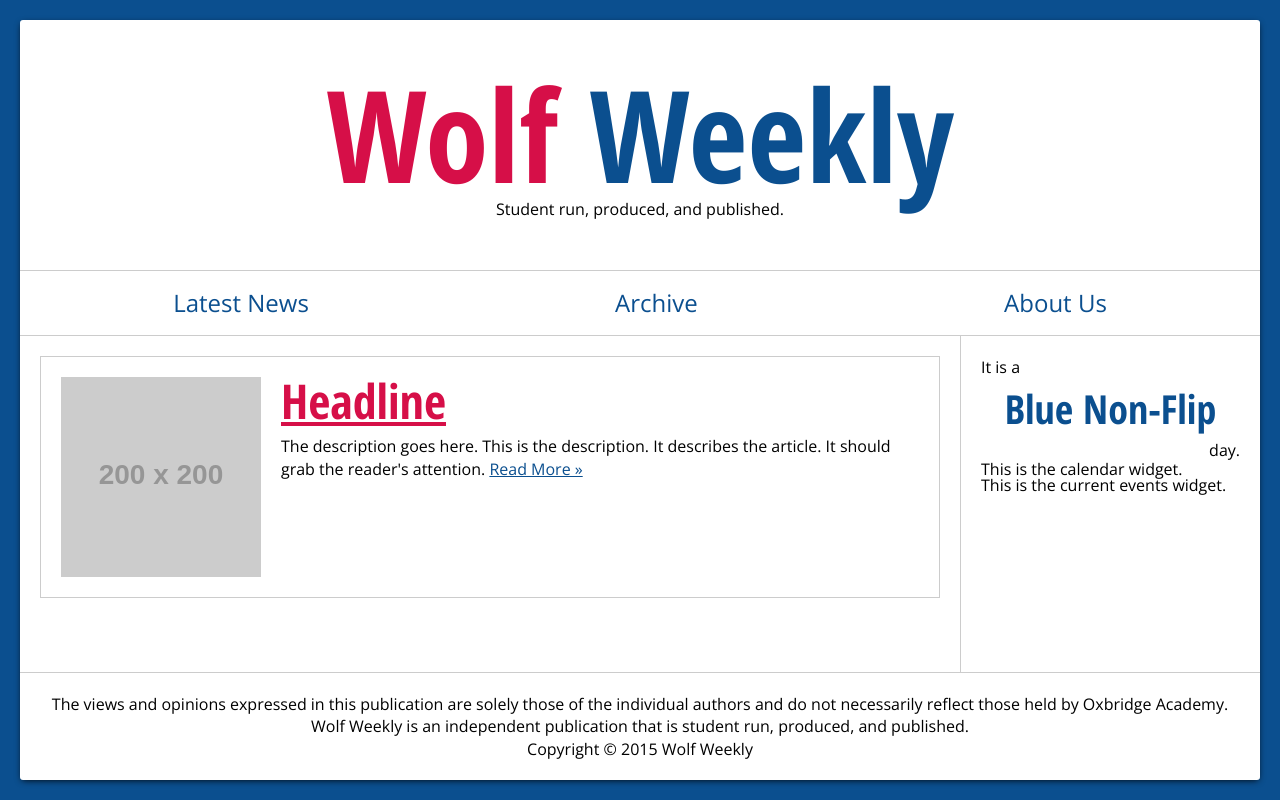
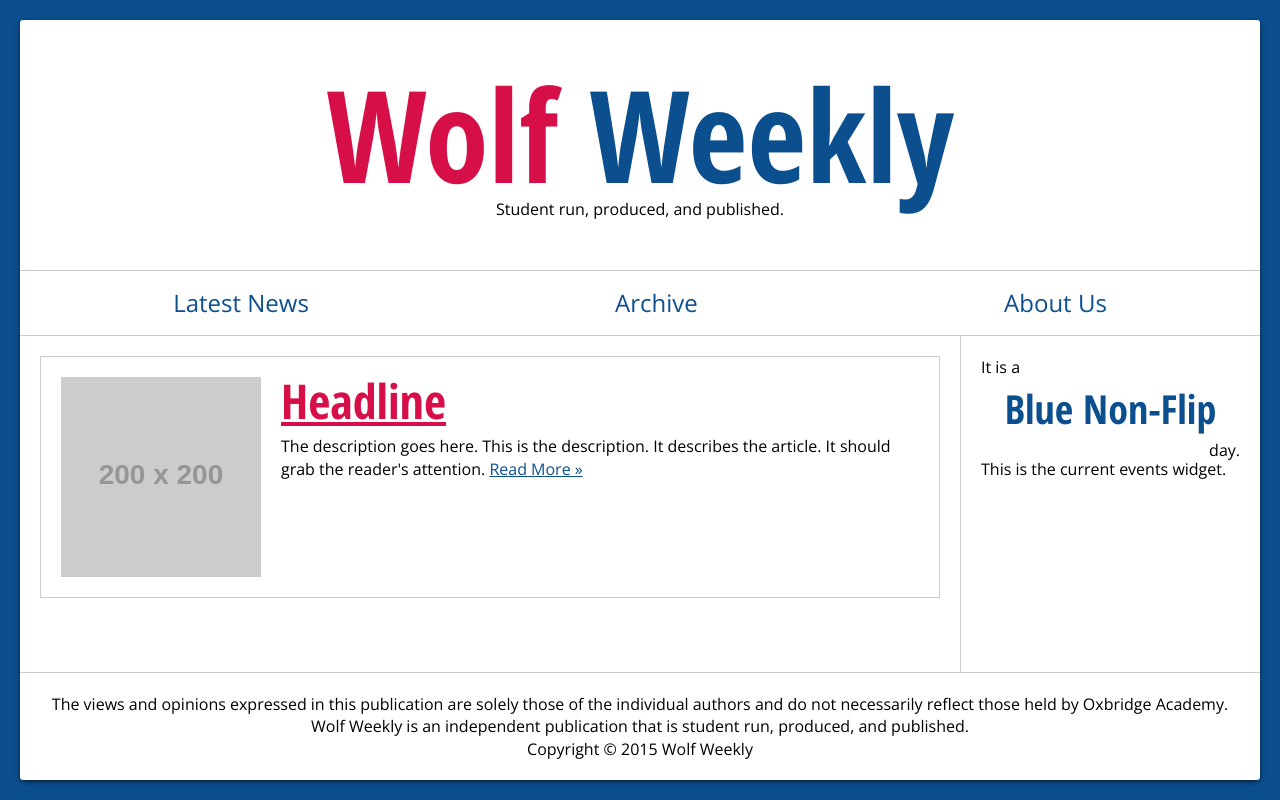
Before and after one commit to justinlubin/Wolf-Weekly-Theme, a plain HTML site: page index.html in a window 1280 px wide. Drawn offline with nearby package versions, Linux system fonts and the light colour scheme; placeholder pictures from the web are drawn by us.

Commit message:
Remove calendar widget.

```diff
--- a/index.html
+++ b/index.html
@@ -28,9 +28,6 @@
                         <h3 class="type-of-day" data-color="blue" data-flip="0">Blue Non-Flip</h3>
                         <p class="flip-day-widget-bottom">day.</p>
                     </div>
-                    <div class="calendar-widget">
-                        This is the calendar widget.
-                    </div>
                     <div class="current-events-widget">
                         This is the current events widget.
                     </div>
```
